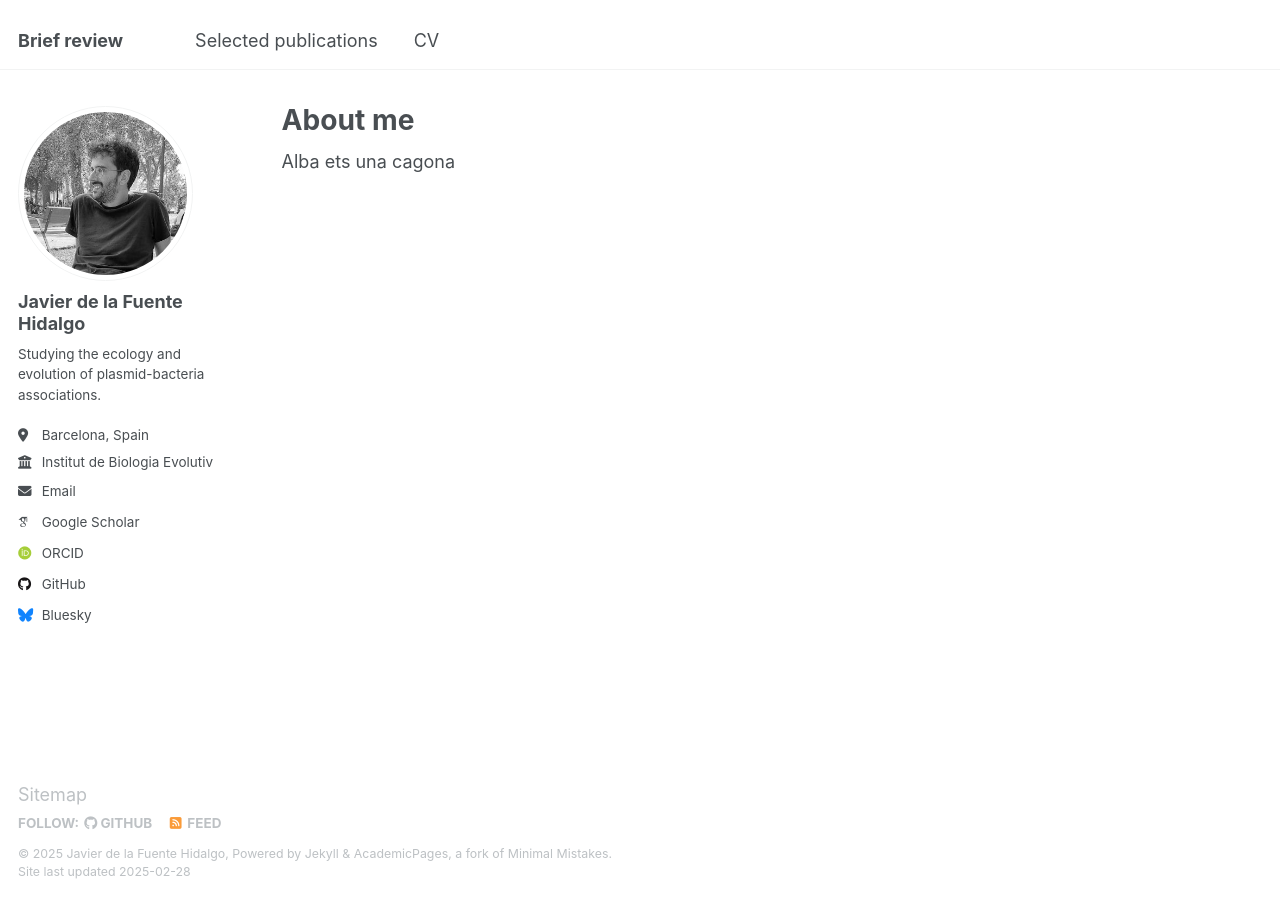
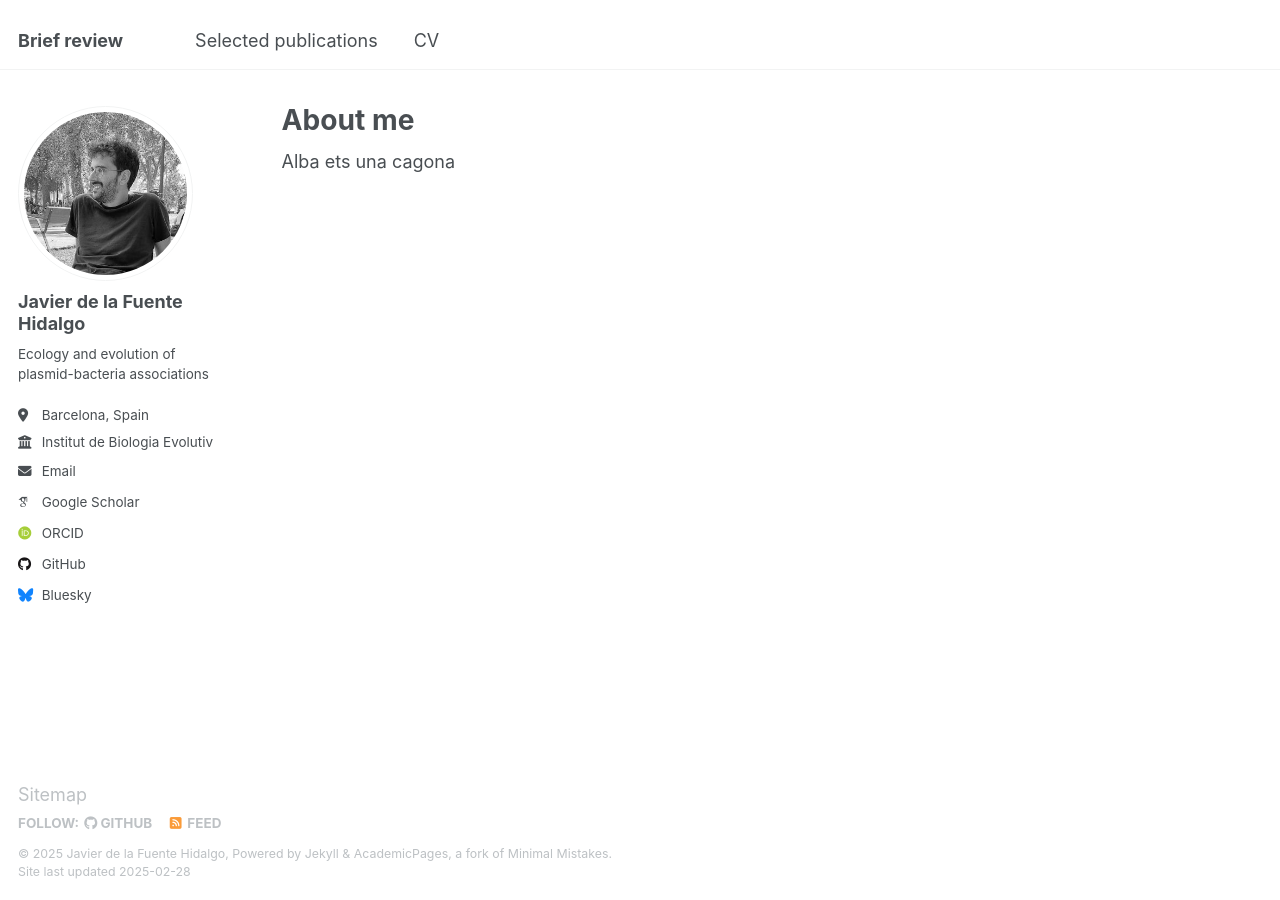
Before and after one commit to DelaFuenteJavier/delafuentejavier.github.io, a Jekyll site: the page built from _pages/about.md, in a window 1280 px wide. Built offline with Jekyll 4.4.1, drawn with Linux system fonts in a browser that asks for light colours; some web fonts are replaced.

Commit message:
Update _config.yml

```diff
--- a/_config.yml
+++ b/_config.yml
@@ -25,9 +25,9 @@ author:
   avatar           : "JDLF.png"
   name             : "Javier de la Fuente Hidalgo"
   pronouns         : # example: "she/her"
-  bio              : "Studying the ecology and evolution of plasmid-bacteria associations."
+  bio              : "Ecology and evolution of plasmid-bacteria associations"
+  employer         : "Institut de Biologia Evolutiva IBE-CSIC"
   location         : "Barcelona, Spain"
-  employer         : "Institut de Biologia Evolutiva IBE-CSIC"
   uri              : # URL
   email            : "fuentehidalgo91@gmail.com"
 
```
